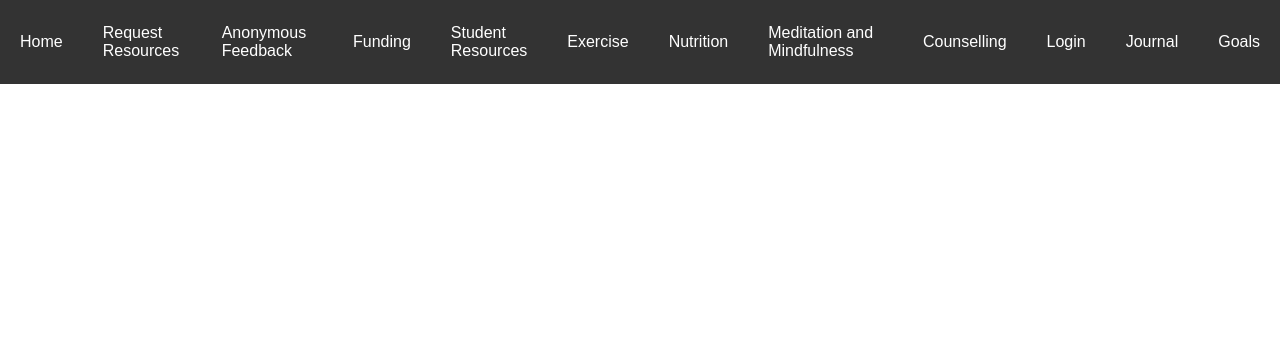
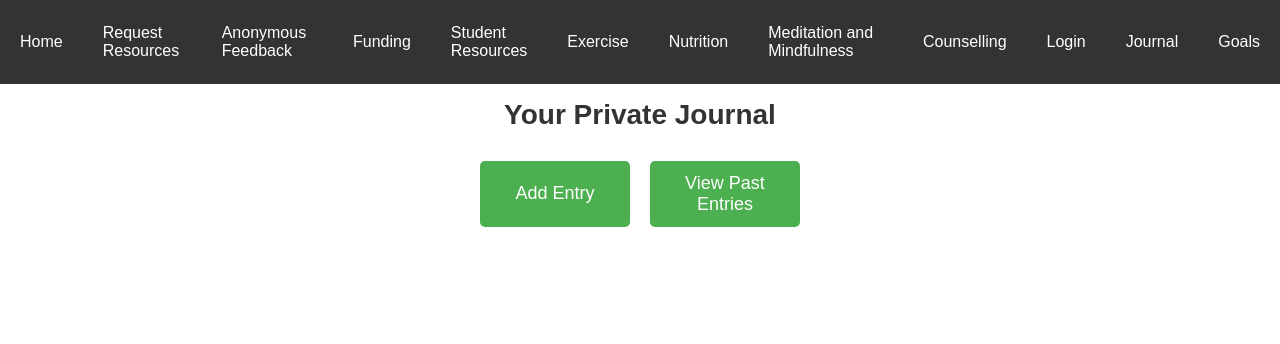
Before and after one commit to rohan057/FYP, a PHP site: page /journal.php in a window 1280 px wide. Shown: the top 344 px of the page. Run offline with PHP 8.4, Linux system fonts and the light colour scheme.

Commit message:
Journal Page
Added buttons and created layout, updated css

```diff
--- a/css/styles.css
+++ b/css/styles.css
@@ -601,3 +601,40 @@ button:hover {
 .login-container button:hover {
     background-color: #45a049;
 }
+
+/* Journal Page Styles */
+.journal-container {
+    display: flex;
+    justify-content: center;
+    align-items: center;
+    flex-direction: column;
+    padding: 80px 20px;
+    text-align: center;
+}
+
+.journal-container h1 {
+    font-size: 28px;
+    color: #333;
+    margin-bottom: 30px;
+}
+
+.journal-actions {
+    display: flex;
+    justify-content: center;
+    gap: 20px;
+}
+
+.journal-actions button {
+    padding: 12px 20px;
+    font-size: 18px;
+    background-color: #4CAF50;
+    color: white;
+    border: none;
+    border-radius: 5px;
+    cursor: pointer;
+    transition: background-color 0.3s ease;
+}
+
+.journal-actions button:hover {
+    background-color: #45a049;
+}
--- a/journal.php
+++ b/journal.php
@@ -21,9 +21,16 @@
             <li><a href="login.php">Login</a></li>
             <li><a href="journal.php">Journal</a></li>
             <li><a href="goals.php">Goals</a></li>
-                </ul>
-            </li>
         </ul>
     </nav>
+
+    <div class="journal-container">
+        <h1>Your Private Journal</h1>
+
+        <div class="journal-actions">
+            <button class="add-entry-btn">Add Entry</button>
+            <button class="view-past-entries-btn">View Past Entries</button>
+        </div>
+    </div>
 </body>
 </html>
```
